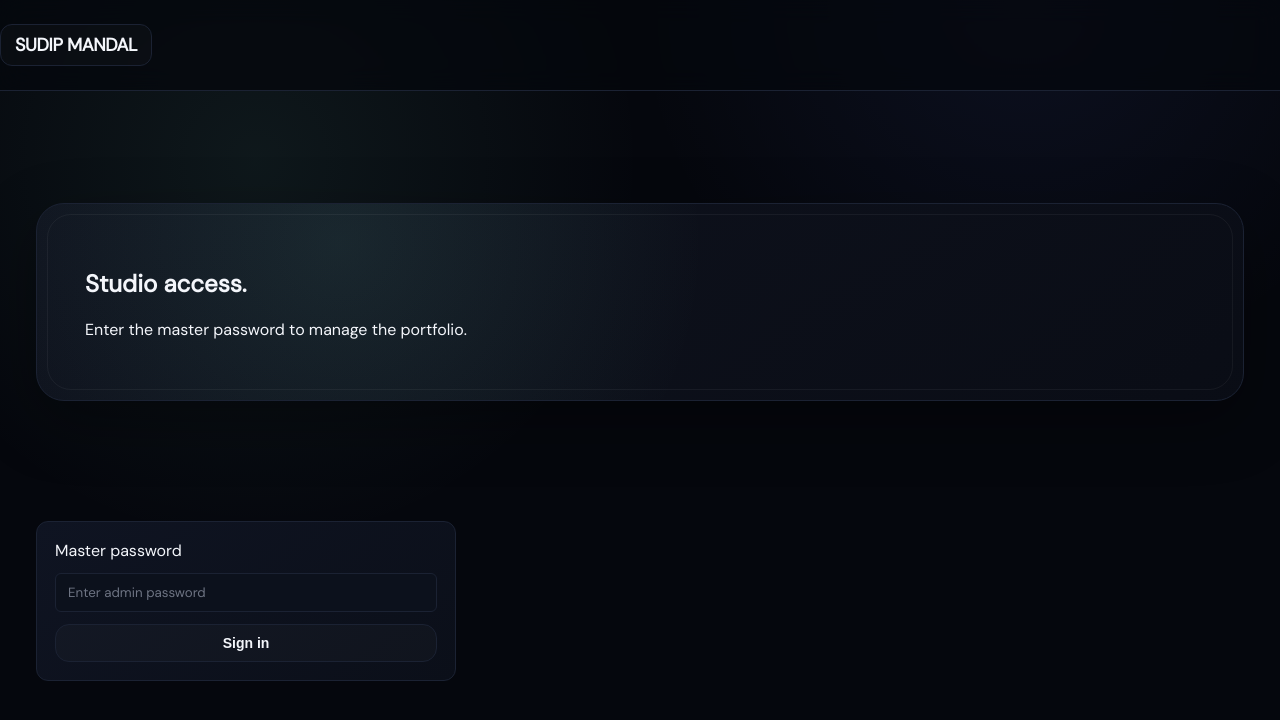
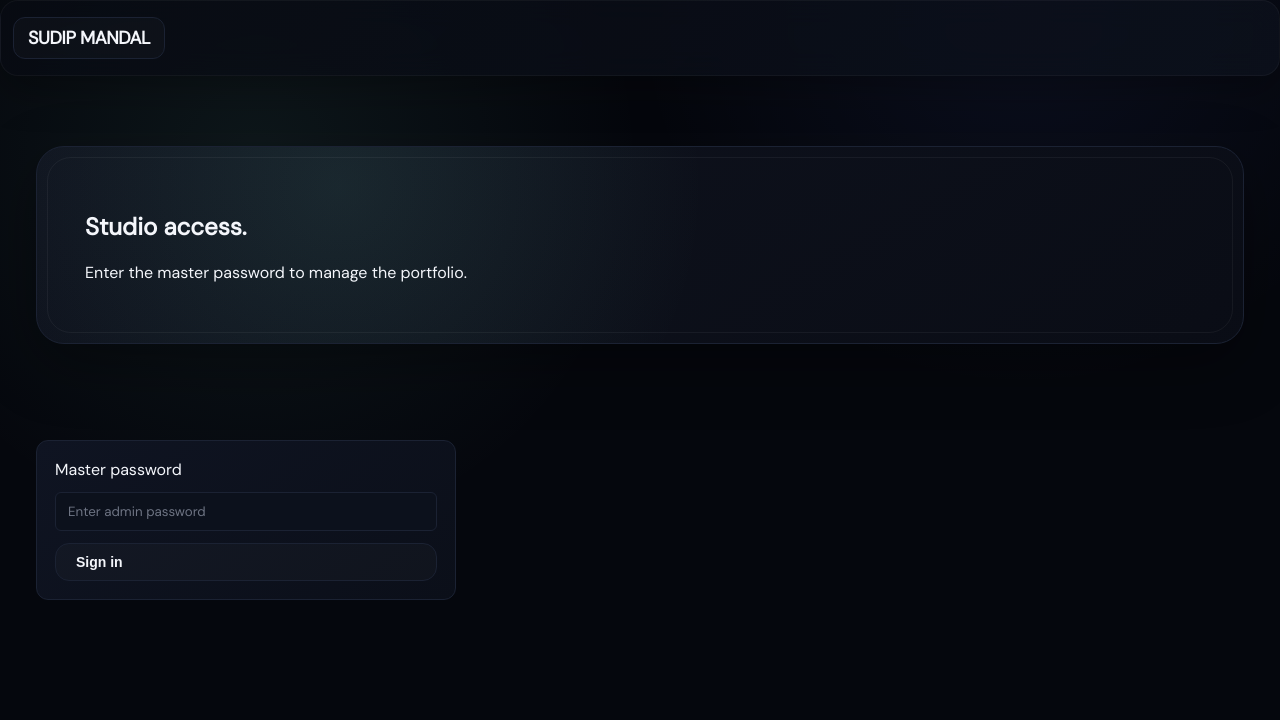
Before and after one commit to blackpirateapps/gallery-cdn, a Next.js app: page /login in a window 1280 px wide. Shown: the top 720 px of the page. Built offline with nearby package versions, Linux system fonts and the light colour scheme; no server answers.

Commit message:
Refine header glass, hero spacing, and lightbox CTA

```diff
--- a/app/HomeGalleryClient.tsx
+++ b/app/HomeGalleryClient.tsx
@@ -98,10 +98,10 @@ export default function HomeGalleryClient({ images }: { images: ImageRecord[] })
 
                <div className="lightbox-meta glass" onClick={(e) => e.stopPropagation()}>
                 <div>
-                  <strong>{activeImage.title || 'Untitled'}</strong>
+                  {activeImage.title ? <strong>{activeImage.title}</strong> : null}
                   {activeImage.description ? <div className="muted">{activeImage.description}</div> : null}
                 </div>
-                <a className="button primary" href={`/images/${activeImage.public_id}`} onClick={(e) => e.stopPropagation()}>
+                <a className="chip subtle" href={`/images/${activeImage.public_id}`} onClick={(e) => e.stopPropagation()}>
                   View details
                 </a>
               </div>
--- a/styles/globals.css
+++ b/styles/globals.css
@@ -38,7 +38,7 @@ a:hover {
 }
 
 main {
-  padding: 32px 20px 120px;
+  padding: 18px 20px 110px;
 }
 
 .container {
@@ -57,9 +57,12 @@ main {
   position: sticky;
   top: 0;
   z-index: 10;
-  background: rgba(5, 7, 13, 0.72);
-  backdrop-filter: blur(12px);
-  border-bottom: 1px solid var(--border);
+  background: linear-gradient(135deg, rgba(8, 11, 19, 0.78), rgba(12, 17, 28, 0.82));
+  backdrop-filter: blur(14px);
+  border: 1px solid rgba(255, 255, 255, 0.04);
+  box-shadow: 0 14px 40px rgba(0, 0, 0, 0.3);
+  padding: 16px 12px;
+  border-radius: 18px;
 }
 
 .nav-actions {
@@ -77,6 +80,9 @@ main {
   border-radius: 12px;
   border: 1px solid var(--border);
   background: rgba(255, 255, 255, 0.02);
+  display: inline-flex;
+  align-items: center;
+  gap: 10px;
 }
 
 .button {
@@ -89,6 +95,9 @@ main {
   color: var(--ink);
   font-size: 14px;
   transition: all 0.2s ease;
+  display: inline-flex;
+  align-items: center;
+  gap: 8px;
 }
 
 .button.primary {
@@ -124,7 +133,7 @@ main {
   grid-template-columns: 1.05fr 0.95fr;
   gap: 44px;
   align-items: stretch;
-  margin: 40px 0 120px;
+  margin: 12px 0 96px;
   padding: 44px 48px;
   border: 1px solid var(--border);
   border-radius: 28px;
@@ -378,6 +387,7 @@ main {
   display: grid;
   grid-template-columns: repeat(12, minmax(0, 1fr));
   gap: 18px;
+  grid-auto-flow: row dense;
   margin-bottom: 110px;
 }
 
@@ -1373,6 +1383,7 @@ select.input {
 
   .featured-mosaic {
     grid-template-columns: repeat(2, minmax(0, 1fr));
+    grid-auto-flow: row;
   }
 
   .featured-tile {
@@ -1446,6 +1457,7 @@ select.input {
 
   .featured-mosaic {
     grid-template-columns: 1fr;
+    grid-auto-flow: row;
   }
 
   .featured-tile {
```
Also changed, not shown: app/page.tsx (+13 -3 lines).
